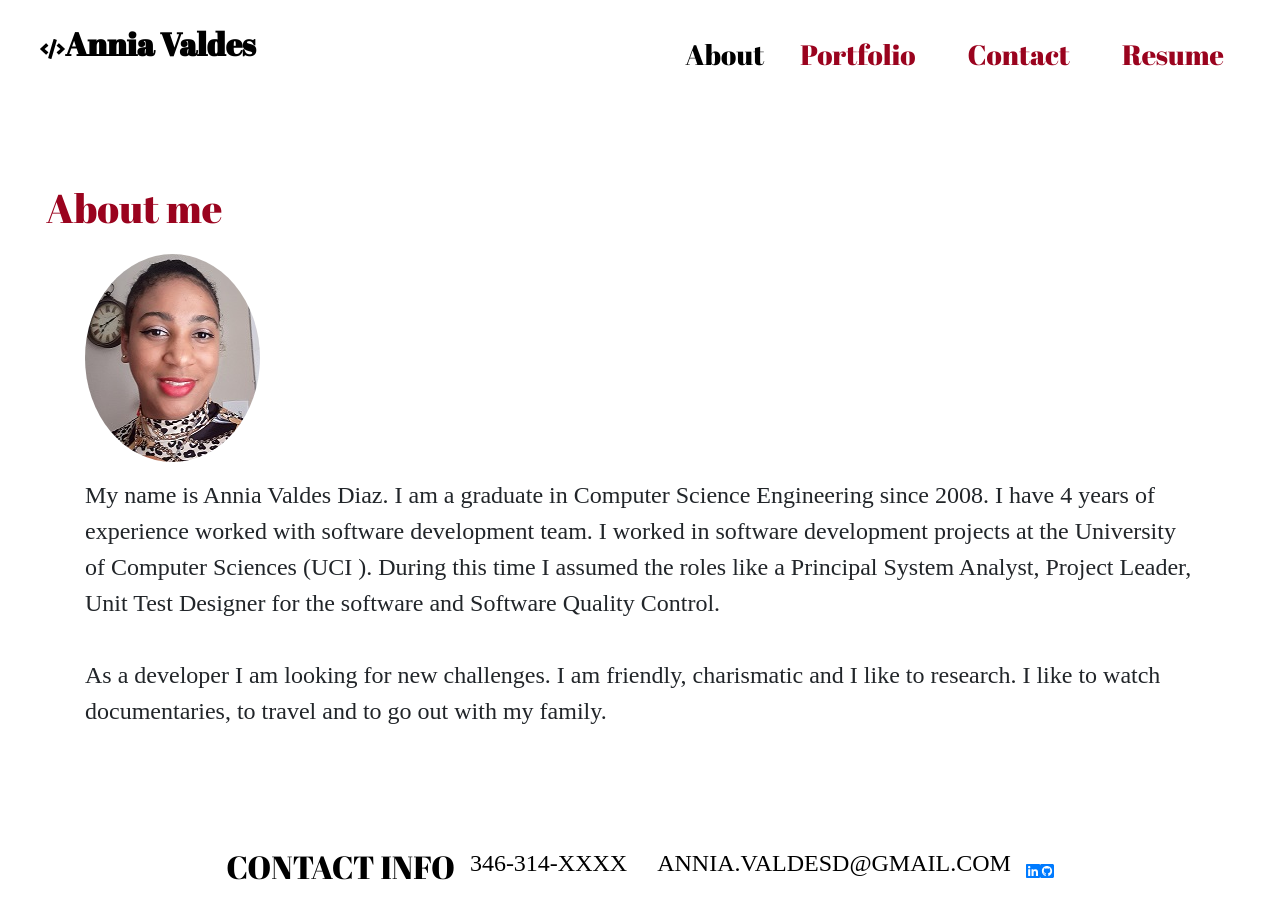
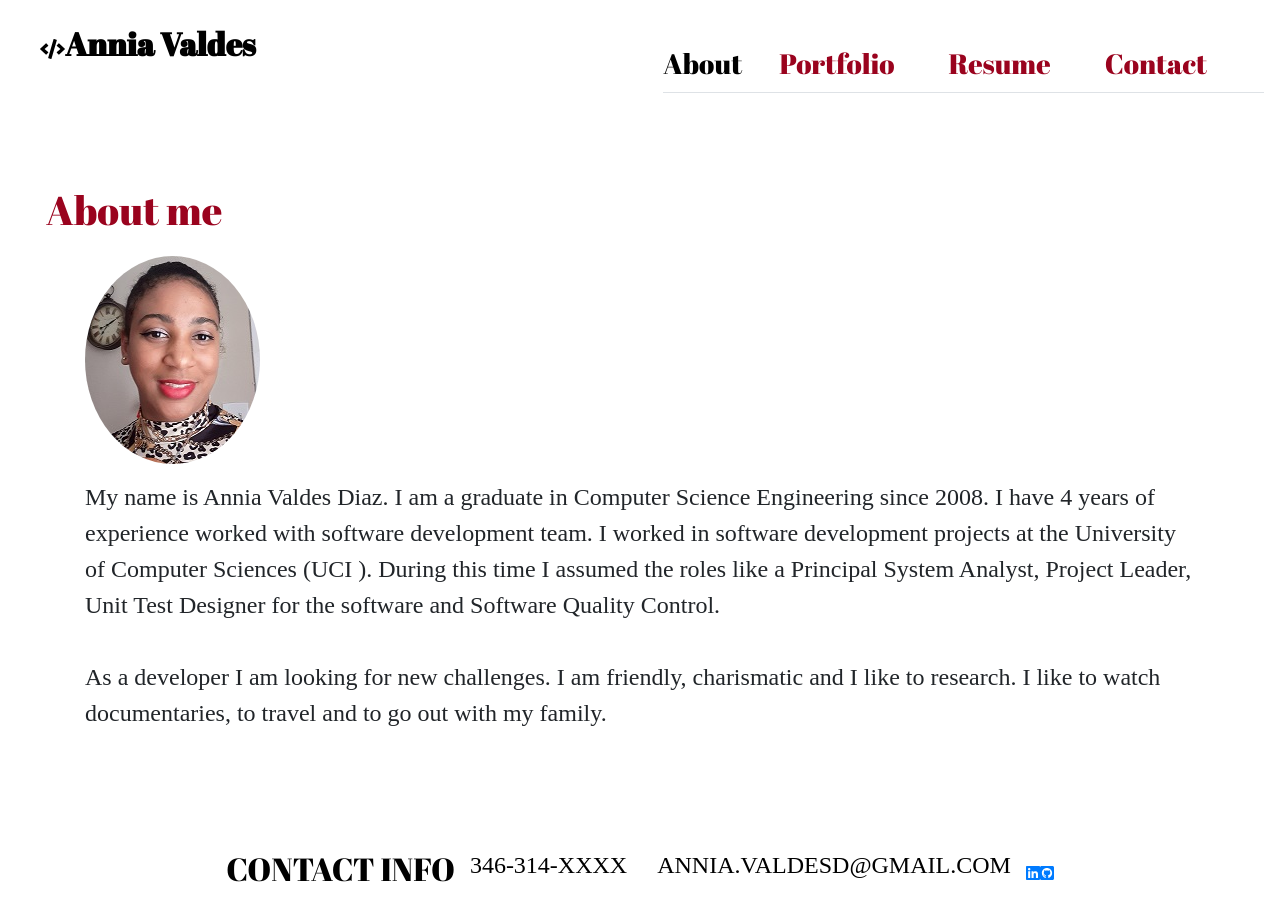
Before and after one commit to anniavd/React-Portfolio, a React (Create React App) app: page / in a window 1280 px wide. Built offline with nearby package versions, Linux system fonts and the light colour scheme.

Commit message:
changed the navigation style

```diff
--- a/src/components/Navegation/index.js
+++ b/src/components/Navegation/index.js
@@ -1,36 +1,43 @@
 import React from 'react';
 import { FontAwesomeIcon } from '@fortawesome/react-fontawesome';
 import { faCode } from '@fortawesome/free-solid-svg-icons';
+import Navbar from 'react-bootstrap/Navbar';
 
-//<i class="fas fa-code"></i>
+
 function Navegation(props) {
 
-  const tabs = ['About', 'Portfolio', 'Contact','Resume'];
+  const tabs = ['About', 'Portfolio', 'Resume','Contact'];
+
 
 
   return (
+
     <header className="navegation">
-      <h2 ><FontAwesomeIcon icon={faCode}  style={{fontSize:'20px'}}/>
+      <h2 ><FontAwesomeIcon icon={faCode} style={{ fontSize: '20px' }} />
         Annia Valdes
      </h2>
-  <nav>
-  <ul >
+      <>
+        <div>
+          <Navbar>
+
+            <ul className="nav  nav-tabs justify-content-end" >
               {tabs.map(tab => (
-        <li  key={tab}>
-          <a
-            href={'#' + tab.toLowerCase()}
-            onClick={() => props.setCurrentPage(tab)}
-            className={
-              props.currentPage === tab ? 'navActive' : 'nav-link'
-            }
-          >
+                <li className="nav-item" key={tab}>
+                  <a href={'#' + tab.toLowerCase()} onClick={() => props.setCurrentPage(tab)}
+
+                    className={props.currentPage === tab ? 'navActive' : 'nav-link'
+                    }>
                     {tab}
                   </a>
                 </li>
               ))}
             </ul>
-      </nav>
-    </header>
+          </Navbar>
+        </div>
+      </>
+
+    </header >
+
 
   );
 }
```
Lines whose indentation alone changed are shown as unchanged.
